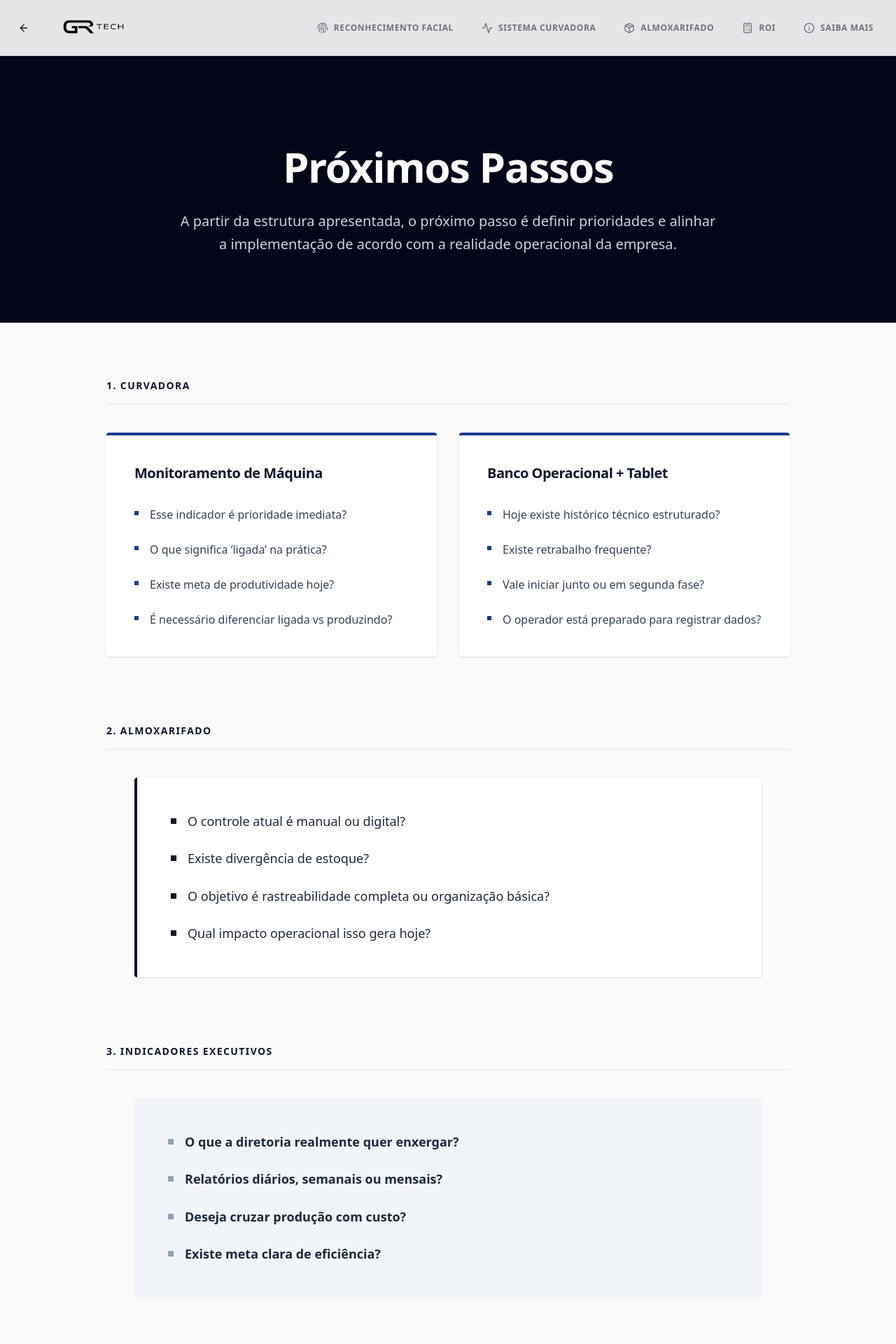
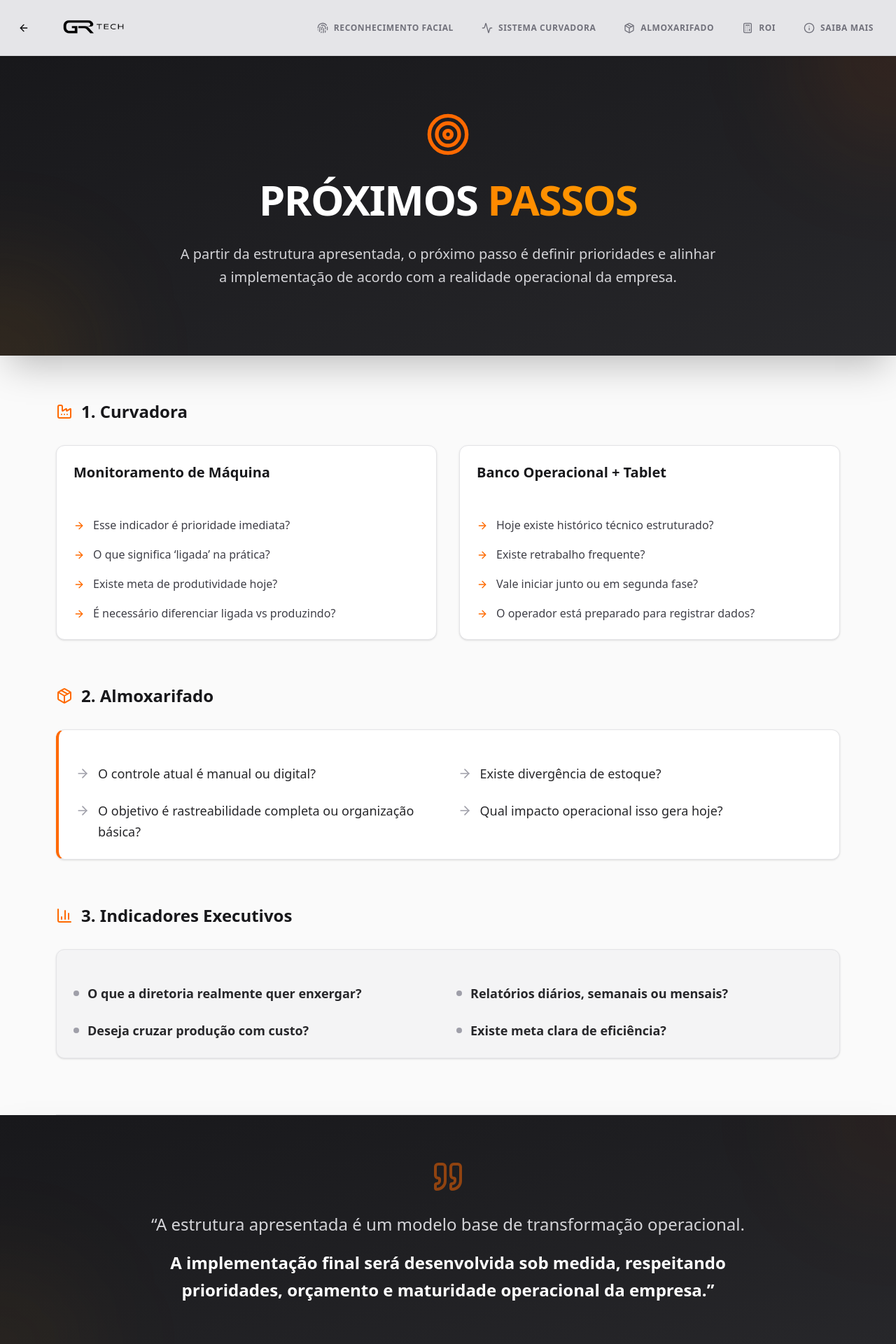
Before and after one commit to rennerculturabuilder-netizen/sistemas-sertub, a Next.js app: page /proximos-passos in a window 1280 px wide. Shown: the top 1920 px of the page at 70% size. Built offline with nearby package versions, Linux system fonts and the light colour scheme.

Commit message:
feat: setup proximos-passos page

```diff
--- a/src/app/proximos-passos/page.tsx
+++ b/src/app/proximos-passos/page.tsx
@@ -1,128 +1,172 @@
+"use client";
+
 import { Navbar } from "@/components/Navbar";
+import { FooterNavigation } from "@/components/FooterNavigation";
+import { motion } from "framer-motion";
+import { Target, ArrowRight, Factory, Package, BarChart3, Quote } from "lucide-react";
+import { Card, CardContent, CardHeader, CardTitle } from "@/components/ui/card";
 
 export default function ProximosPassos() {
     return (
-        <main className="min-h-screen bg-zinc-50 font-sans text-zinc-900 pb-24">
+        <main className="min-h-screen bg-zinc-50 pb-20 font-sans">
             <Navbar />
 
-            {/* Hero Section */}
-            <section className="pt-32 pb-24 px-6 bg-slate-950 text-white relative overflow-hidden">
-                <div className="absolute inset-0 bg-[radial-gradient(circle_at_top_right,_var(--tw-gradient-stops))] from-blue-950 via-slate-950 to-slate-950"></div>
-                <div className="container mx-auto max-w-4xl relative z-10 text-center">
-                    <h1 className="text-4xl md:text-5xl lg:text-6xl font-extrabold tracking-tight mb-8">
-                        Próximos Passos
+            <div className="container mx-auto px-4 max-w-6xl mt-0">
+                <div className="w-full flex flex-col gap-16">
+                    {/* Header alinhado com as outras páginas */}
+                    <div className="space-y-16 outline-none">
+                        <motion.section
+                            initial={{ opacity: 0, y: 20 }}
+                            animate={{ opacity: 1, y: 0 }}
+                            transition={{ duration: 0.5 }}
+                            className="w-full relative"
+                        >
+                            <div className="-mx-4 md:-mx-[calc(50vw-50%)] bg-gradient-to-br from-zinc-900 to-zinc-800 text-white relative overflow-hidden shadow-2xl py-20">
+                                <div className="absolute top-0 right-0 w-64 h-64 bg-orange-500/10 rounded-full blur-[80px] -translate-y-1/2 translate-x-1/2" />
+                                <div className="absolute bottom-0 left-0 w-64 h-64 bg-amber-500/10 rounded-full blur-[80px] translate-y-1/2 -translate-x-1/2" />
+
+                                <div className="container mx-auto px-4 max-w-4xl relative z-10 flex flex-col items-center justify-center text-center">
+                                    <div className="flex justify-center mb-6">
+                                        <Target className="w-16 h-16 text-orange-500" />
+                                    </div>
+                                    <h1 className="text-4xl md:text-6xl font-extrabold mb-6 uppercase tracking-tight text-white leading-tight">
+                                        PRÓXIMOS <span className="text-transparent bg-clip-text bg-gradient-to-r from-orange-400 to-amber-500">PASSOS</span>
                                     </h1>
-                    <p className="text-lg md:text-xl text-slate-300 font-medium leading-relaxed max-w-3xl mx-auto">
+                                    <p className="text-zinc-300 text-lg md:text-xl mb-4 max-w-3xl leading-relaxed">
                                         A partir da estrutura apresentada, o próximo passo é definir prioridades e alinhar a implementação de acordo com a realidade operacional da empresa.
                                     </p>
                                 </div>
-            </section>
+                            </div>
+                        </motion.section>
 
-            {/* Main Content */}
-            <section className="container mx-auto px-6 pt-20 max-w-5xl space-y-24">
-
+                        <section className="space-y-16">
                             {/* Bloco 1 - Curvadora */}
                             <div>
-                    <h2 className="text-2xl font-bold text-slate-900 mb-10 border-b border-slate-200 pb-4 uppercase tracking-widest text-sm">
+                                <h3 className="text-2xl font-bold text-zinc-900 mb-8 flex items-center gap-3">
+                                    <Factory className="w-6 h-6 text-orange-500" />
                                     1. Curvadora
-                    </h2>
+                                </h3>
                                 <div className="grid grid-cols-1 md:grid-cols-2 gap-8">
                                     {/* Card 1 */}
-                        <div className="bg-white p-10 rounded-sm border-t-4 border-blue-900 shadow-sm">
-                            <h3 className="text-xl font-bold text-slate-900 mb-8 tracking-tight">Monitoramento de Máquina</h3>
-                            <ul className="space-y-6">
+                                    <Card className="bg-white border-zinc-200 shadow-sm hover:border-orange-300 transition-colors">
+                                        <CardHeader className="pb-4">
+                                            <CardTitle className="text-xl font-bold text-zinc-900">Monitoramento de Máquina</CardTitle>
+                                        </CardHeader>
+                                        <CardContent>
+                                            <ul className="space-y-4">
                                                 {[
                                                     "Esse indicador é prioridade imediata?",
                                                     "O que significa ‘ligada’ na prática?",
                                                     "Existe meta de produtividade hoje?",
                                                     "É necessário diferenciar ligada vs produzindo?"
                                                 ].map((item, i) => (
-                                    <li key={i} className="flex items-start gap-4">
-                                        <div className="w-1.5 h-1.5 rounded-none bg-blue-900 mt-2 shrink-0"></div>
-                                        <span className="text-slate-700 leading-relaxed font-medium">{item}</span>
+                                                    <li key={i} className="flex items-start gap-3">
+                                                        <ArrowRight className="w-4 h-4 text-orange-500 mt-1.5 shrink-0" />
+                                                        <span className="text-zinc-700 leading-relaxed font-medium">{item}</span>
                                                     </li>
                                                 ))}
                                             </ul>
-                        </div>
+                                        </CardContent>
+                                    </Card>
 
                                     {/* Card 2 */}
-                        <div className="bg-white p-10 rounded-sm border-t-4 border-blue-900 shadow-sm">
-                            <h3 className="text-xl font-bold text-slate-900 mb-8 tracking-tight">Banco Operacional + Tablet</h3>
-                            <ul className="space-y-6">
+                                    <Card className="bg-white border-zinc-200 shadow-sm hover:border-orange-300 transition-colors">
+                                        <CardHeader className="pb-4">
+                                            <CardTitle className="text-xl font-bold text-zinc-900">Banco Operacional + Tablet</CardTitle>
+                                        </CardHeader>
+                                        <CardContent>
+                                            <ul className="space-y-4">
                                                 {[
                                                     "Hoje existe histórico técnico estruturado?",
                                                     "Existe retrabalho frequente?",
                                                     "Vale iniciar junto ou em segunda fase?",
                                                     "O operador está preparado para registrar dados?"
                                                 ].map((item, i) => (
-                                    <li key={i} className="flex items-start gap-4">
-                                        <div className="w-1.5 h-1.5 rounded-none bg-blue-900 mt-2 shrink-0"></div>
-                                        <span className="text-slate-700 leading-relaxed font-medium">{item}</span>
+                                                    <li key={i} className="flex items-start gap-3">
+                                                        <ArrowRight className="w-4 h-4 text-orange-500 mt-1.5 shrink-0" />
+                                                        <span className="text-zinc-700 leading-relaxed font-medium">{item}</span>
                                                     </li>
                                                 ))}
                                             </ul>
-                        </div>
+                                        </CardContent>
+                                    </Card>
                                 </div>
                             </div>
 
                             {/* Bloco 2 - Almoxarifado */}
                             <div>
-                    <h2 className="text-2xl font-bold text-slate-900 mb-10 border-b border-slate-200 pb-4 uppercase tracking-widest text-sm">
+                                <h3 className="text-2xl font-bold text-zinc-900 mb-8 flex items-center gap-3">
+                                    <Package className="w-6 h-6 text-orange-500" />
                                     2. Almoxarifado
-                    </h2>
-                    <div className="bg-white p-10 md:p-12 rounded-sm border-l-4 border-slate-900 shadow-sm max-w-4xl mx-auto">
-                        <ul className="space-y-6">
+                                </h3>
+                                <Card className="bg-white border-zinc-200 shadow-sm border-l-4 border-l-orange-500">
+                                    <CardContent className="pt-6">
+                                        <ul className="grid md:grid-cols-2 gap-6">
                                             {[
                                                 "O controle atual é manual ou digital?",
                                                 "Existe divergência de estoque?",
                                                 "O objetivo é rastreabilidade completa ou organização básica?",
                                                 "Qual impacto operacional isso gera hoje?"
                                             ].map((item, i) => (
-                                <li key={i} className="flex items-start gap-4">
-                                    <div className="w-2 h-2 rounded-none bg-slate-900 mt-2.5 shrink-0"></div>
-                                    <span className="text-slate-800 text-lg leading-relaxed">{item}</span>
+                                                <li key={i} className="flex items-start gap-3">
+                                                    <ArrowRight className="w-5 h-5 text-zinc-400 mt-1 shrink-0" />
+                                                    <span className="text-zinc-800 text-lg leading-relaxed">{item}</span>
                                                 </li>
                                             ))}
                                         </ul>
-                    </div>
+                                    </CardContent>
+                                </Card>
                             </div>
 
                             {/* Bloco 3 - Indicadores Executivos */}
                             <div>
-                    <h2 className="text-2xl font-bold text-slate-900 mb-10 border-b border-slate-200 pb-4 uppercase tracking-widest text-sm">
+                                <h3 className="text-2xl font-bold text-zinc-900 mb-8 flex items-center gap-3">
+                                    <BarChart3 className="w-6 h-6 text-orange-500" />
                                     3. Indicadores Executivos
-                    </h2>
-                    <div className="bg-slate-100 p-10 md:p-12 rounded-sm max-w-4xl mx-auto">
-                        <ul className="space-y-6">
+                                </h3>
+                                <Card className="bg-zinc-100 border-zinc-200 shadow-sm">
+                                    <CardContent className="pt-6">
+                                        <ul className="grid md:grid-cols-2 gap-6">
                                             {[
                                                 "O que a diretoria realmente quer enxergar?",
                                                 "Relatórios diários, semanais ou mensais?",
                                                 "Deseja cruzar produção com custo?",
                                                 "Existe meta clara de eficiência?"
                                             ].map((item, i) => (
-                                <li key={i} className="flex items-start gap-4">
-                                    <div className="w-2 h-2 rounded-none bg-slate-400 mt-2.5 shrink-0"></div>
-                                    <span className="text-slate-800 text-lg leading-relaxed font-semibold">{item}</span>
+                                                <li key={i} className="flex items-start gap-3">
+                                                    <div className="w-2 h-2 rounded-full bg-zinc-400 mt-2.5 shrink-0"></div>
+                                                    <span className="text-zinc-800 text-lg leading-relaxed font-semibold">{item}</span>
                                                 </li>
                                             ))}
                                         </ul>
+                                    </CardContent>
+                                </Card>
+                            </div>
+                        </section>
+
+                        {/* Seção Final — Posicionamento Estratégico */}
+                        <section className="mt-20 border-t border-zinc-200">
+                            {/* Break out of container by negative margins */}
+                            <div className="-mx-4 md:-mx-[calc(50vw-50%)] bg-gradient-to-br from-zinc-900 to-zinc-800 text-white relative overflow-hidden shadow-2xl py-16">
+                                <div className="absolute top-0 right-0 w-64 h-64 bg-orange-500/5 rounded-full blur-[80px] -translate-y-1/2 translate-x-1/2" />
+                                <div className="absolute bottom-0 left-0 w-64 h-64 bg-amber-500/5 rounded-full blur-[80px] translate-y-1/2 -translate-x-1/2" />
+
+                                <div className="container mx-auto px-4 max-w-4xl relative z-10 flex flex-col items-center justify-center text-center">
+                                    <Quote className="w-12 h-12 text-orange-500/50 mb-6" />
+                                    <p className="text-xl md:text-2xl leading-relaxed text-zinc-300 font-light mb-4">
+                                        “A estrutura apresentada é um modelo base de transformação operacional.
+                                    </p>
+                                    <p className="text-xl md:text-2xl leading-relaxed text-white font-semibold">
+                                        A implementação final será desenvolvida sob medida, respeitando prioridades, orçamento e maturidade operacional da empresa.”
+                                    </p>
+                                </div>
+                            </div>
+                        </section>
+                    </div>
                 </div>
             </div>
 
-            </section>
-
-            {/* Seção Final — Posicionamento Estratégico */}
-            <section className="container mx-auto px-6 pt-24 max-w-5xl">
-                <div className="bg-slate-900 text-white p-12 md:p-16 text-center shadow-xl border-t-4 border-blue-600">
-                    <p className="text-xl md:text-2xl leading-relaxed text-slate-300 font-light">
-                        “A estrutura apresentada é um modelo base de transformação operacional.
-                    </p>
-                    <p className="text-xl md:text-2xl leading-relaxed text-white font-semibold mt-4">
-                        A implementação final será desenvolvida sob medida, respeitando prioridades, orçamento e maturidade operacional da empresa.”
-                    </p>
-                </div>
-            </section>
-
+            <FooterNavigation />
         </main>
     );
 }
```
Lines whose indentation alone changed are shown as unchanged.
